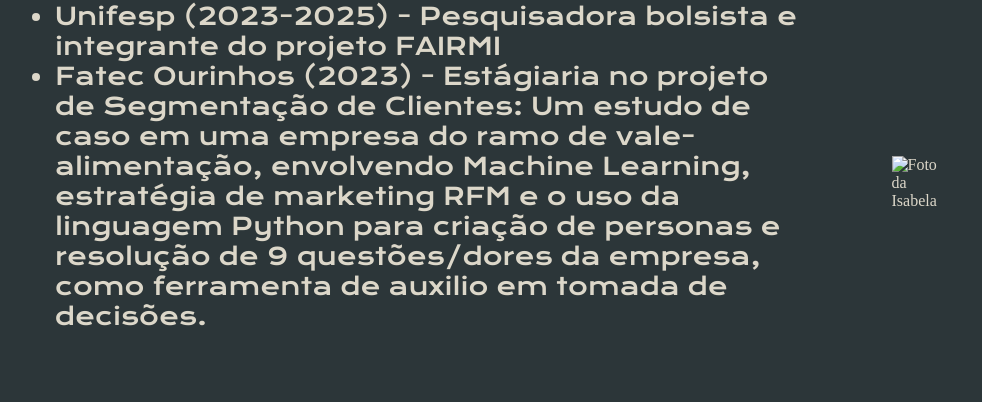
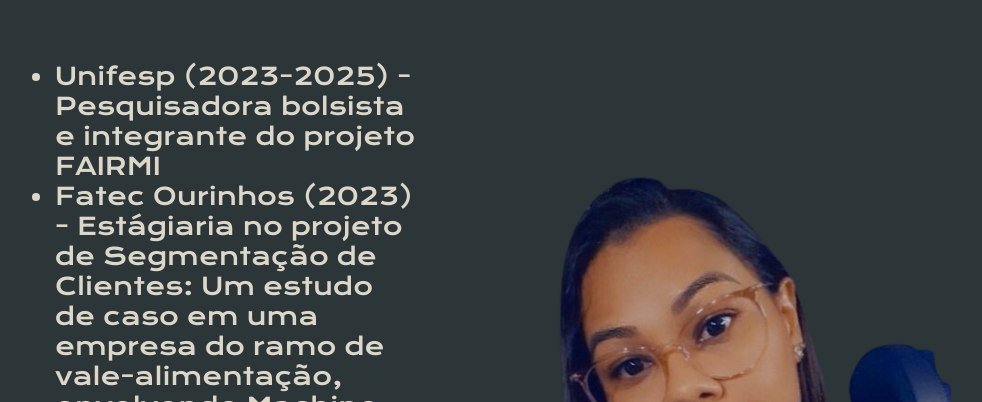
Before and after one commit to IsabelaAmaroh/portfolio, a plain HTML site: page curriculo.html in a window 1280 px wide. Shown: the part 398-800 px from the top of the page, without its empty margins (137-1119 px from the left). Drawn offline with nearby package versions, Linux system fonts and the light colour scheme.

Commit message:
Update curriculo.html
atualizei patch da foto isa

```diff
--- a/curriculo.html
+++ b/curriculo.html
@@ -37,7 +37,7 @@
             </ul>
             </div>
         </section>
-        <img class="apresentacao_imagem" src="./assets/foto3x4isacine.png" alt="Foto da Isabela">
+        <img class="apresentacao_imagem" src="foto3x4isacine.png" alt="Foto da Isabela">
     </main>
     <footer class="rodape">Desenvolvido por Isabela.</footer>
 </body>
```
